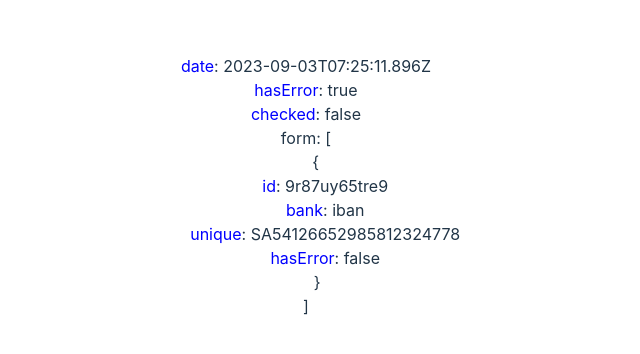
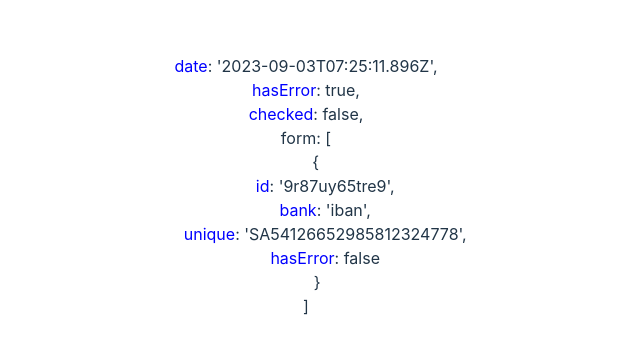
Before and after one commit to Dave86dev/jsonsurfer, a React (Vite) app: page / in a window 1280 px wide. Shown: the part 226-580 px from the top of the page, without its empty margins (334-974 px from the left). Built offline with nearby package versions, Linux system fonts and the light colour scheme.

Commit message:
feat: Implementation of comma, proper styled strings, stable JSON display

```diff
--- a/src/components/JsonRender/JsonRender.jsx
+++ b/src/components/JsonRender/JsonRender.jsx
@@ -1,7 +1,6 @@
 import "./JsonRender.css"
 
 export const JsonRender = ({ json }) => {
-
   const clickHandler = (val) => {
     console.log("ou yeah, the value is... ", val)
   }
@@ -19,14 +18,15 @@ export const JsonRender = ({ json }) => {
           <span>
             [<br />
             {json.map((item, index) => (
-              <span key={index}>
-                <span style={{ paddingLeft: `${depth * 1.2}em`}}>
+              <span key={item}>
+                <span style={{ paddingLeft: `${depth * 1.2}em` }}>
                   {renderData(item, depth + 1)}
                 </span>
-                <br/>
+                {index < json.length - 1 ? "," : ""}
+                <br />
               </span>
             ))}
-            <span style={{ paddingLeft: `${depth -1 * 1.2}em`}}>]</span>
+            <span style={{ paddingLeft: `${depth - 1 * 1.2}em` }}>]</span>
           </span>
         )
       } else {
@@ -37,26 +37,28 @@ export const JsonRender = ({ json }) => {
             <br />
             {Object.entries(json).map(([key, val], index) => {
               return (
-                <span key={key} style={{ paddingLeft: `${depth * 1.2}em`}}>
+                <span key={key} style={{ paddingLeft: `${depth * 1.2}em` }}>
                   <span
                     className={Array.isArray(val) ? "" : "elementClick"}
-                        onClick={()=> (typeof(val) !== "object") && clickHandler(val)}
+                    onClick={() => typeof val !== "object" && clickHandler(val)}
                   >
                     {key}
-                    </span>:{" "}{renderData(val, depth + 1)}
+                  </span>
+                  : {renderData(val, depth + 1)}
+                  {index < Object.entries(json).length - 1 ? "," : ""}
                   <br />
                 </span>
               )
             })}
-            <span style={{ paddingLeft: `${depth * 0.7}em`}}>
+            <span style={{ paddingLeft: `${depth * 0.7}em` }}>
               {depth === 0 ? "" : "}"}
             </span>
           </span>
         )
       }
+    } else {
+      return typeof json === "string" ? `'${json}'` : String(json)
     }
-    return String(json)
   }
-
   return renderData(json)
 }
```
Lines whose indentation alone changed are shown as unchanged.
